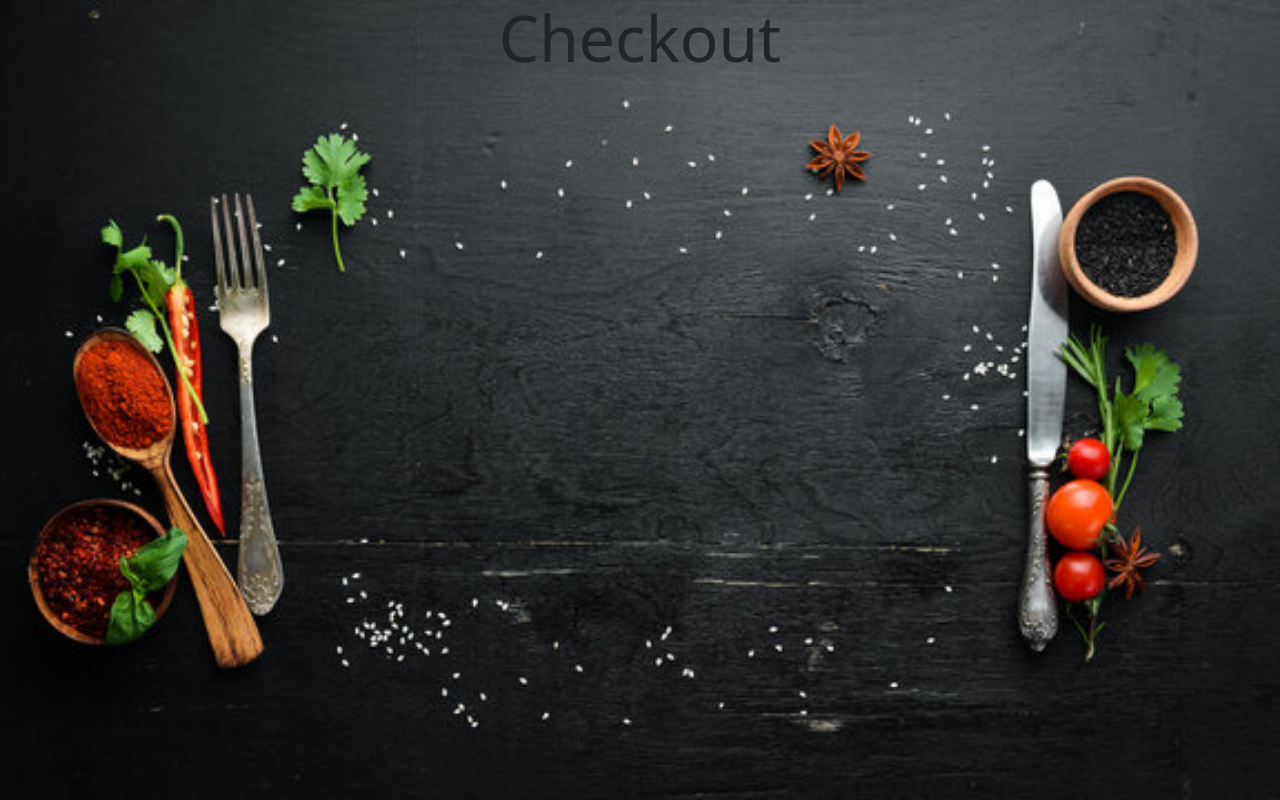
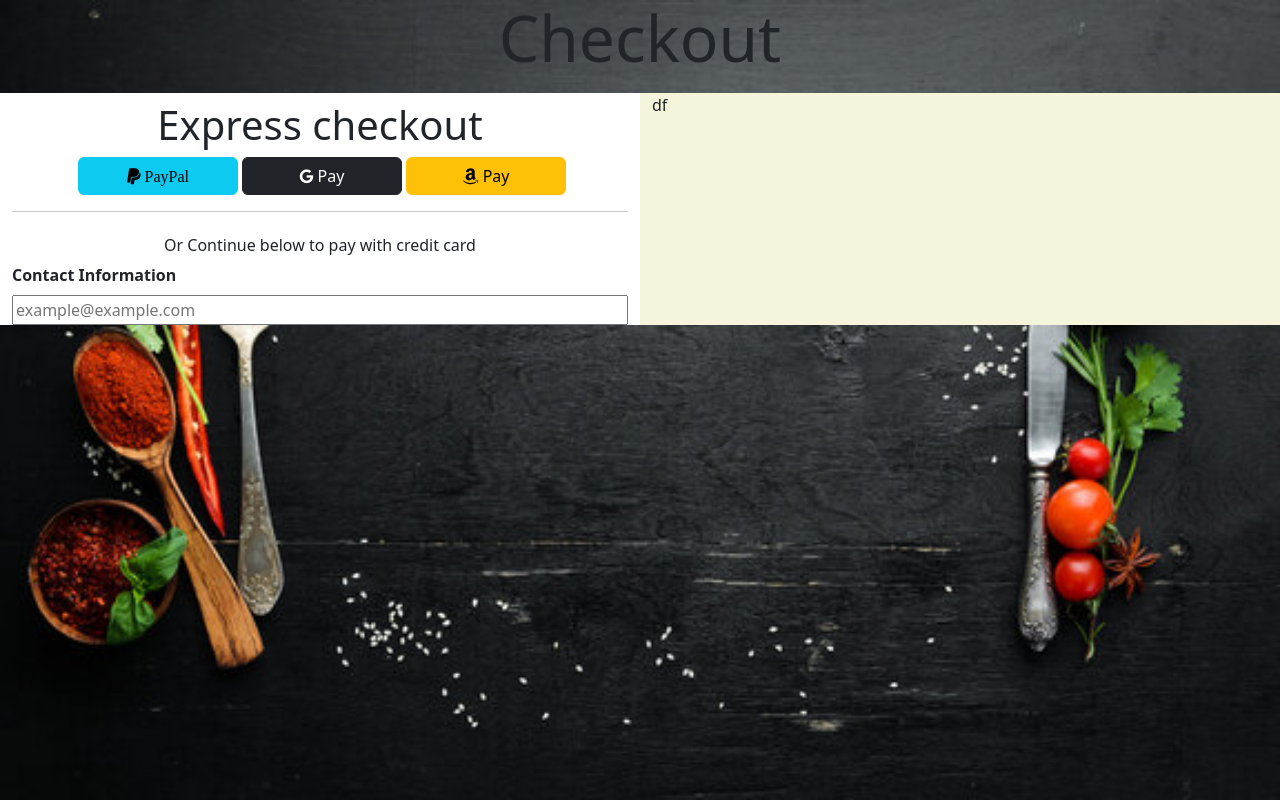
Before and after one commit to superwife95/mommy-s_kitchen, a plain HTML site: page checkout.html in a window 1280 px wide. Drawn offline with nearby package versions, Linux system fonts and the light colour scheme.

Commit message:
added experess payment options

```diff
--- a/checkout.html
+++ b/checkout.html
@@ -10,6 +10,7 @@
         <script src="https://cdn.jsdelivr.net/npm/bootstrap@5.3.3/dist/js/bootstrap.bundle.min.js"
         integrity="sha384-YvpcrYf0tY3lHB60NNkmXc5s9fDVZLESaAA55NDzOxhy9GkcIdslK1eN7N6jIeHz" crossorigin="anonymous"></script>
         <link rel="stylesheet" type="text/css" href="css/min.css">
+        <link rel="stylesheet" href="https://cdnjs.cloudflare.com/ajax/libs/font-awesome/4.7.0/css/font-awesome.min.css">
     </head>
     <body>
         <header>
@@ -18,9 +19,31 @@
         <body>
             <main>
                 <div class="container-fluid">
-                    <section class="row">
-
-                    </section>
+                    <div class="row">
+                        <section class="bg-white col-lg-6 col-md--6 mt-2">
+                            <div class="row justify-content-center pt-2">
+                               <h6 class="display-6 col-12 text-center">Express checkout</h6>
+                               <button class="col-3 btn btn-info ms-1"> <i class="fa fa-paypal"> PayPal</i>
+                               </button>
+                               <button class="col-3 btn btn-dark ms-1"> <i class="fa fa-google" aria-hidden="true"></i> Pay</i>
+                               </button>
+                               <button class="col-3 btn btn-warning ms-1"> <i class="fa fa-amazon" aria-hidden="true"></i> Pay</i>
+                               </button>
+                           </div><hr>
+                            <div class="row pt-2">
+                             <h6 class="h6 text-center">Or Continue below to pay with credit card</h6>
+                             <form>
+                                <div class="form form-group">
+                                    <label for="uemail" class="form-label col-12 fw-bold">Contact Information</label>
+                                    <input type="email" class="form-input-lg col-12" id="uemail" placeholder="example@example.com">
+                                </div>
+                             </form>
+                           </div>
+                        </section>
+                        <section class="checkBg col-md-6 col-lg-6 mt-2">
+                            df
+                        </section>
+                </div>
                 </div>
             </main>
             <footer></footer>
--- a/css/min.css
+++ b/css/min.css
@@ -61,3 +61,6 @@ body,html{
     .loginSection{
         padding-bottom: 10%;
     }
+    .checkBg{
+        background-color: beige;
+    }
```
